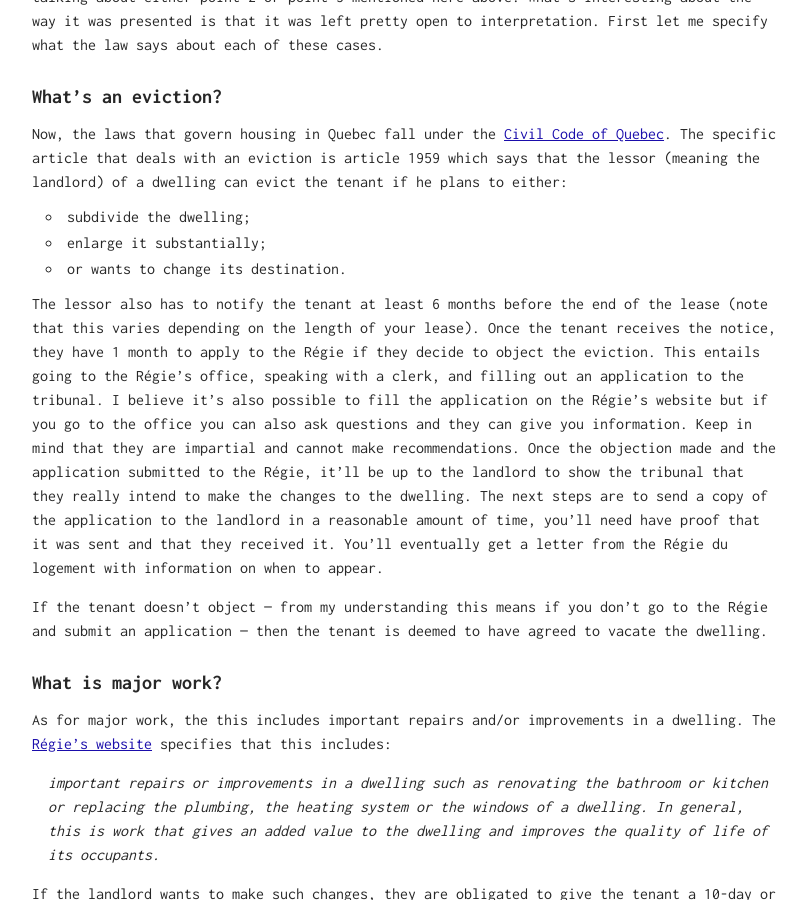
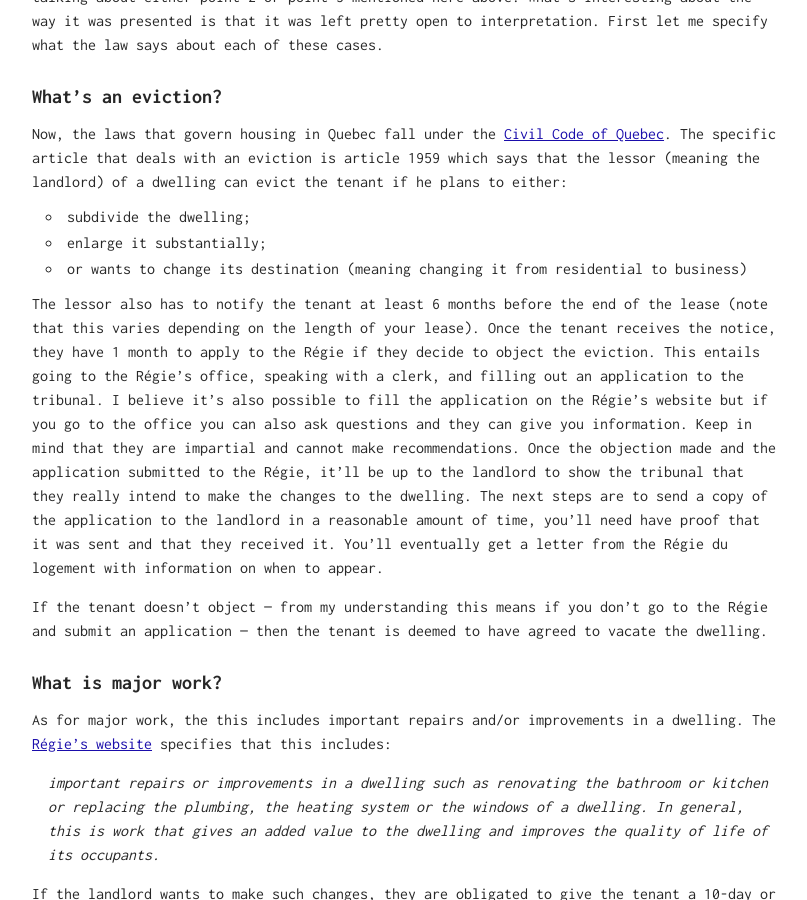
Before and after one commit to dolliars/heyheather, a Jekyll site: the page built from _posts/2020-02-17-eviction.md, in a window 1280 px wide and 900 px high, scrolled down 638 px. Shown: the whole window, without its empty margins (233-1040 px from the left). Built offline with Jekyll 4.4.1, drawn with Linux system fonts in a browser that asks for light colours.

Commit message:
Specify text

```diff
--- a/_posts/2020-02-17-eviction.md
+++ b/_posts/2020-02-17-eviction.md
@@ -40,7 +40,8 @@ Quebec][civil-code]. The specific article that deals with an eviction is article
 the tenant if he plans to either:
 - subdivide the dwelling;
 - enlarge it substantially;
-- or wants to change its destination.
+- or wants to change its destination (meaning changing it from residential to
+  business)
 
 The lessor also has to notify the tenant at least 6 months before the end of the
 lease (note that this varies depending on the length of your lease). Once the
```
